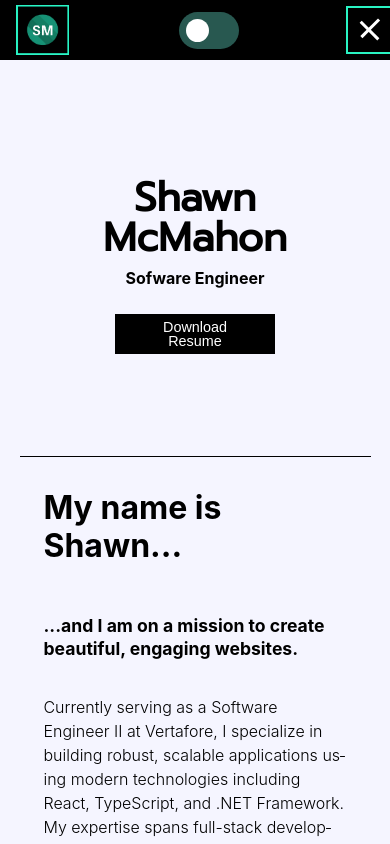
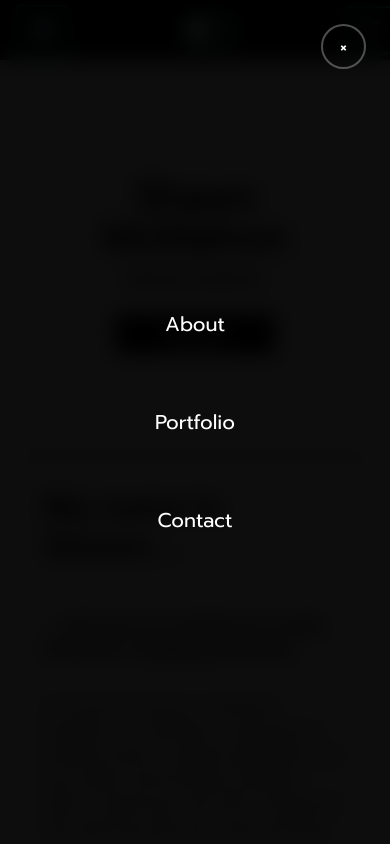
Before and after one commit to shawnmcmahon/portfolio, a React (Create React App) app: page / in a window 390 px wide. Both pictures are taken after a click on the button "Toggle mobile menu". Shown: the top 844 px of the page. Built offline with nearby package versions, Linux system fonts and the light colour scheme.

Commit message:
Fix more mobile menu x button issue

```diff
--- a/src/Components/Header/Header.js
+++ b/src/Components/Header/Header.js
@@ -79,7 +79,7 @@ const Header = ({ pageMode, pageDesign, handleModeSwitch, handleDesignSwitch, to
 
       {/* Mobile Menu Overlay */}
       {mobileMenuOpen && (
-        <div className="mobile-menu-overlay">
+        <div className="mobile-menu-overlay mobile-menu-open">
           {/* X Close Button - Top Right */}
           <button
             className="mobile-menu-close"
--- a/src/styles/desktop/Header.scss
+++ b/src/styles/desktop/Header.scss
@@ -267,7 +267,7 @@ a, a:hover, a:focus, a:active {
   visibility: hidden;
   transition: all 0.3s ease;
 
-  @include desktop-up {
+  @media (min-width: 769px) {
     display: none;
   }
 }
@@ -286,6 +286,45 @@ a, a:hover, a:focus, a:active {
   height: 100%;
   gap: 2rem;
   padding: 2rem;
+}
+
+/* Mobile Menu Close Button */
+.mobile-menu-close {
+  position: absolute;
+  top: 2rem;
+  right: 2rem;
+  width: 50px;
+  height: 50px;
+  background-color: transparent;
+  border: 2px solid rgba(#fff, 0.3);
+  border-radius: 50%;
+  color: #fff;
+  font-family: 'Prompt', sans-serif;
+  font-size: 1.5rem;
+  font-weight: 300;
+  cursor: pointer;
+  display: flex;
+  align-items: center;
+  justify-content: center;
+  transition: all 0.3s ease;
+  z-index: 9999;
+
+  &:hover {
+    background-color: $seaGreen;
+    border-color: $seaGreen;
+    color: $black;
+    transform: scale(1.1) rotate(90deg);
+    box-shadow: 0 4px 12px rgba($seaGreen, 0.4);
+  }
+
+  &:focus {
+    outline: 2px solid $seaGreen;
+    outline-offset: 2px;
+  }
+
+  &:active {
+    transform: scale(0.95) rotate(90deg);
+  }
 }
 
 /* Mobile Navigation Buttons */
@@ -384,10 +423,22 @@ input:checked + .switch {
   }
 }
 
+/* Mobile close button responsive adjustments */
+@media screen and (max-width: 480px) {
+  .mobile-menu-close {
+    top: 1.5rem;
+    right: 1.5rem;
+    width: 45px;
+    height: 45px;
+    font-size: 1.25rem;
+  }
+}
+
 /* Accessibility improvements */
 @media (prefers-reduced-motion: reduce) {
   .nav-button,
   .mobile-nav-button,
+  .mobile-menu-close,
   .home-button,
   .hamburger,
   .hamburger-line,
@@ -399,12 +450,14 @@ input:checked + .switch {
 /* High contrast mode support */
 @media (prefers-contrast: high) {
   .nav-button,
-  .mobile-nav-button {
+  .mobile-nav-button,
+  .mobile-menu-close {
     border: 2px solid currentColor;
   }
 
   .nav-button:hover,
-  .mobile-nav-button:hover {
+  .mobile-nav-button:hover,
+  .mobile-menu-close:hover {
     background-color: currentColor;
     color: white;
   }
```
